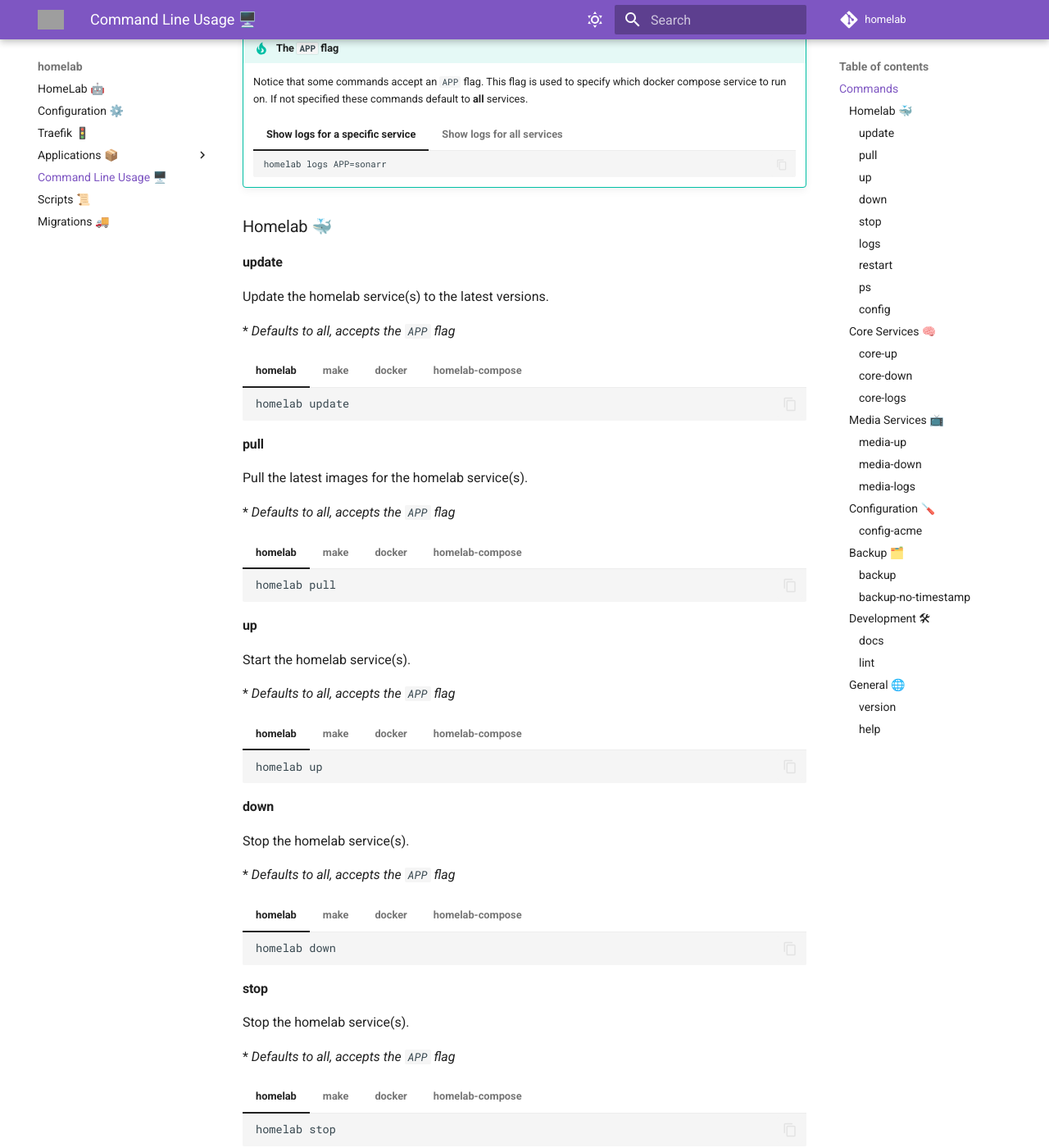
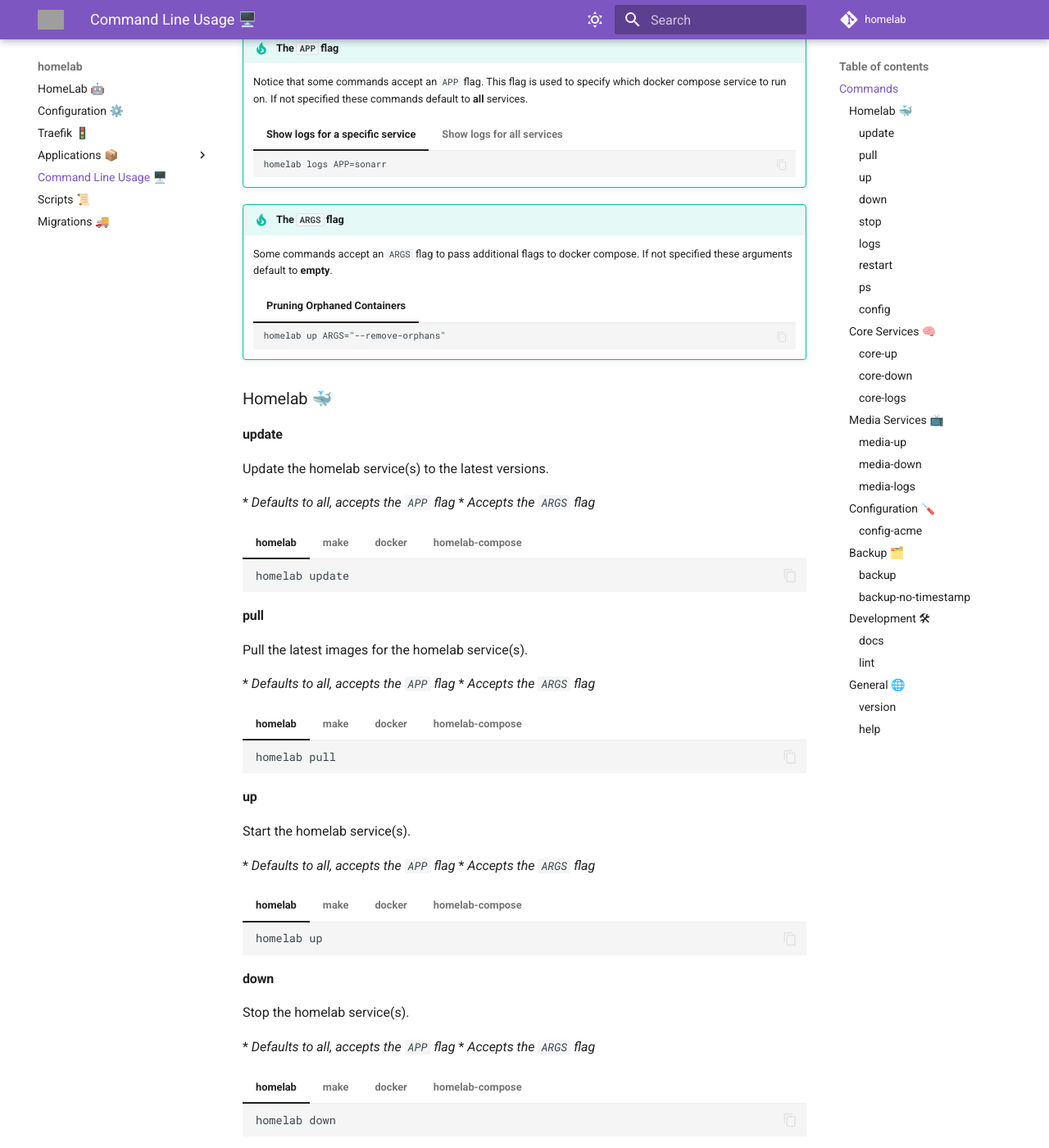
Before and after one commit to juftin/homelab, an MkDocs documentation site: the page built from docs/cli.md, in a window 1280 px wide and 1400 px high, scrolled down 683 px. Shown: the whole window at 82% size. Built offline with MkDocs 1.6.1 and Material for MkDocs 9.7.7, drawn with Linux system fonts in a browser that asks for light colours; comment, search, counter and statistics services are not loaded; some of the changed text lies outside the part shown; grey boxes are pictures that could not be loaded.

Commit message:
🎙️  cli ARGS

````diff
--- a/docs/cli.md
+++ b/docs/cli.md
@@ -48,13 +48,24 @@ commands to manage your deployment.
         homelab logs
         ```
 
+!!! tip "The `ARGS` flag"
+
+    Some commands accept an `ARGS` flag to pass additional flags to docker compose.
+    If not specified these arguments default to **empty**.
+
+    === "Pruning Orphaned Containers"
+
+        ```
+        homelab up ARGS="--remove-orphans"
+        ```
+
 ### Homelab 🐳
 
 #### update
 
 Update the homelab service(s) to the latest versions.
 
-\* _Defaults to all, accepts the `APP` flag_
+\* _Defaults to all, accepts the `APP` flag_ \* _Accepts the `ARGS` flag_
 
 === "homelab"
 
@@ -86,7 +97,7 @@ Update the homelab service(s) to the latest versions.
 
 Pull the latest images for the homelab service(s).
 
-\* _Defaults to all, accepts the `APP` flag_
+\* _Defaults to all, accepts the `APP` flag_ \* _Accepts the `ARGS` flag_
 
 === "homelab"
 
@@ -116,7 +127,7 @@ Pull the latest images for the homelab service(s).
 
 Start the homelab service(s).
 
-\* _Defaults to all, accepts the `APP` flag_
+\* _Defaults to all, accepts the `APP` flag_ \* _Accepts the `ARGS` flag_
 
 === "homelab"
 
@@ -146,7 +157,7 @@ Start the homelab service(s).
 
 Stop the homelab service(s).
 
-\* _Defaults to all, accepts the `APP` flag_
+\* _Defaults to all, accepts the `APP` flag_ \* _Accepts the `ARGS` flag_
 
 === "homelab"
 
@@ -176,7 +187,7 @@ Stop the homelab service(s).
 
 Stop the homelab service(s).
 
-\* _Defaults to all, accepts the `APP` flag_
+\* _Defaults to all, accepts the `APP` flag_ \* _Accepts the `ARGS` flag_
 
 === "homelab"
 
@@ -206,7 +217,7 @@ Stop the homelab service(s).
 
 Show the logs for the homelab service(s).
 
-\* _Defaults to all, accepts the `APP` flag_
+\* _Defaults to all, accepts the `APP` flag_ \* _Accepts the `ARGS` flag_
 
 === "homelab"
 
@@ -236,7 +247,7 @@ Show the logs for the homelab service(s).
 
 Restart the homelab service(s).
 
-\* _Defaults to all, accepts the `APP` flag_
+\* _Defaults to all, accepts the `APP` flag_ \* _Accepts the `ARGS` flag_
 
 === "homelab"
 
@@ -296,7 +305,7 @@ Show the status of the homelab service(s).
 
 Show the configuration of the homelab service(s).
 
-\* _Defaults to all, accepts the `APP` flag_
+\* _Defaults to all, accepts the `APP` flag_ \* _Accepts the `ARGS` flag_
 
 === "homelab"
 
````
Also changed, not shown: other parts of docs/cli.md (+0 -2 lines), 2 other files.
